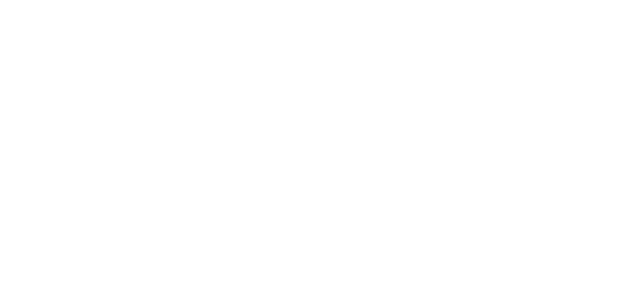
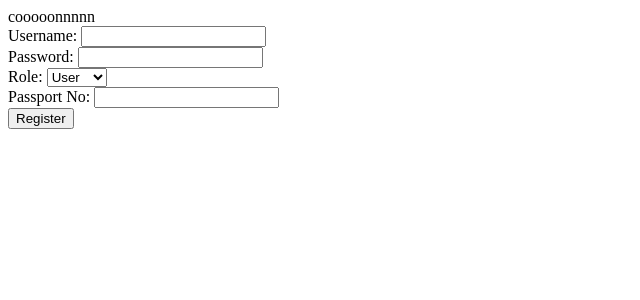
Before and after one commit to RanyaAli20/Assignment_315, a PHP site: page /user_registration.php in a window 1280 px wide. Before the commit the part shown is empty. Shown: the top 300 px of the page, without its empty margins (0-640 px from the left). Run offline with PHP 8.4, Linux system fonts and the light colour scheme.

Commit message:
registration_user

```diff
--- a/user_registration.php
+++ b/user_registration.php
@@ -1,5 +1,56 @@
 <?php
+include_once("connection.php");
 
+function display_registration_form($conn) { ?>
+    <form method="post" action="#">
+        <label for="username">Username:</label>
+        <input type="text" name="username" required><br>
 
+        <label for="password">Password:</label>
+        <input type="password" name="password" required><br>
 
+        <label for="role">Role:</label>
+        <select name="role" required>
+            <option value="user">User</option>
+            <option value="admin">Admin</option>
+        </select><br>
+
+        <label for="passport_no">Passport No:</label>
+        <input type="text" name="passport_no" required><br>
+
+        <input type="submit" name="register" value="Register">
+    </form>
+<?php }
+
+function register_user($conn) {
+    $username = $_POST['username'];
+    $password = $_POST['password'];
+    $role = $_POST['role'];
+    $passport_no = $_POST['passport_no'];
+
+    try {
+        $sql = "INSERT INTO user (u_name, Password, Priv, Passport_no) VALUES ('$username', '$password', '$role', '$passport_no')";
+        $conn->exec($sql);
+        echo "User registered successfully";
+    } catch(PDOException $e) {
+        echo "Error: " . $e->getMessage();
+    }
+}
 ?>
+
+<!DOCTYPE HTML>
+<html>
+<head>
+<meta charset="utf-8">
+<title>Register User</title>
+</head>
+<body>
+<?php
+if (!isset($_POST['register'])) {
+    display_registration_form($conn);
+} else {
+    register_user($conn);
+}
+?>
+</body>
+</html>
```
